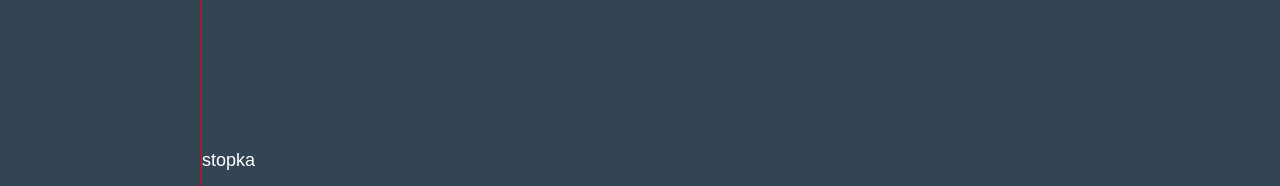
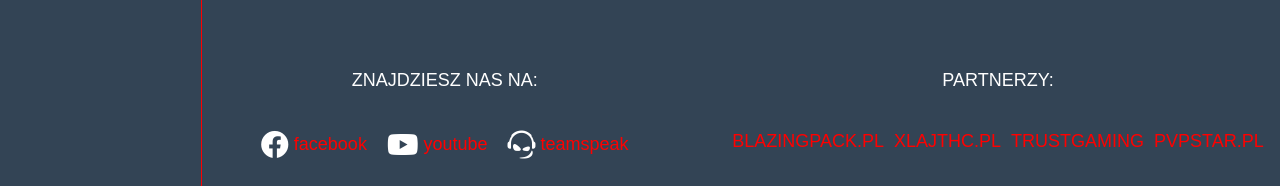
Before and after one commit to Milesq/SkullHard, a Vue app: page / in a window 1280 px wide. Shown: the part 614-800 px from the top of the page. Built offline with nearby package versions, Linux system fonts and the light colour scheme.

Commit message:
Footer layout

```diff
--- a/src/App.vue
+++ b/src/App.vue
@@ -54,7 +54,7 @@
 
   .main-page__footer {
     position: absolute;
-    bottom: 0;
+    bottom: 10vh;
     width: 100% - (100 / 6);
     height: 2em;
   }
--- a/src/components/Footer.vue
+++ b/src/components/Footer.vue
@@ -1,6 +1,18 @@
 <template>
   <footer>
-    stopka
+    <span class="title">znajdziesz nas na:</span>
+    <span class="title">partnerzy:</span>
+    <article>
+      <span><i class="fab fa-facebook"></i> facebook</span>
+      <span><i class="fab fa-youtube"></i> youtube</span>
+      <span><i class="fab fa-teamspeak"></i> teamspeak</span>
+    </article>
+    <article class="partners">
+      <span>blazingpack.pl</span>
+      <span>xlajthc.pl</span>
+      <span>trustgaming</span>
+      <span>pvpstar.pl</span>
+    </article>
   </footer>
 </template>
 
@@ -9,3 +21,42 @@
 
 }
 </script>
+
+<style lang="scss" scoped>
+@import url(https://use.fontawesome.com/releases/v5.8.1/css/all.css);
+@import '@/variables.scss';
+
+footer {
+  text-align: center;
+  display: grid;
+  grid-template-columns: 1fr 1fr;
+  grid-template-rows: 1fr 1fr;
+  grid-gap: 5vmin;
+}
+
+article:not(.partners) span {
+  display: inline-flex;
+  align-items: center;
+  color: $border-color;
+  margin: 0 10px;
+
+  i {
+    margin-right: 5px;
+    font-size: 28px;
+    color: white;
+  }
+}
+
+.partners {
+  color: $border-color;
+
+  span {
+    margin: 0 5px;
+  }
+}
+
+.title,
+.partners {
+  text-transform: uppercase;
+}
+</style>
```
